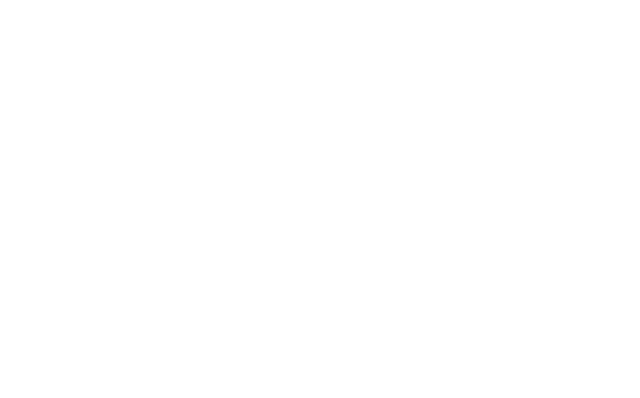
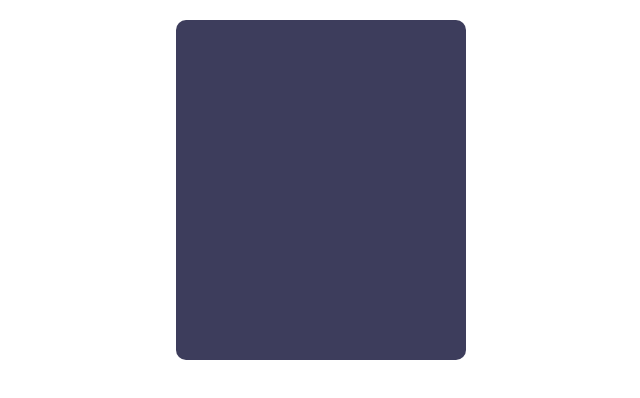
Before and after one commit to Namratawaje20/Calculator-Design, a plain HTML site: page index.html in a window 1280 px wide. Shown: the whole page, without its empty margins (319-959 px from the left). Drawn offline with Linux system fonts and the light colour scheme.

Commit message:
style tag added to calculator body

```diff
--- a/index.html
+++ b/index.html
@@ -4,6 +4,16 @@
     <meta charset="UTF-8">
     <meta name="viewport" content="width=device-width, initial-scale=1.0">
     <title>Calculator</title>
+    <style>
+        .Calculator-body{
+            height: 300px;
+            width: 250px;
+            background-color:#3D3D5C ;
+            margin: 20px auto;
+            border-radius: 10px;
+            padding: 20px;
+        }
+    </style>
 </head>
 <body>
     <div class="Calculator-body">
```
